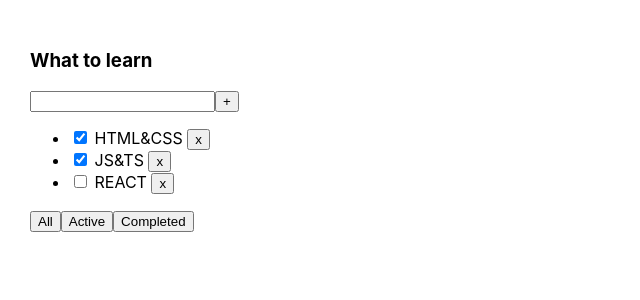
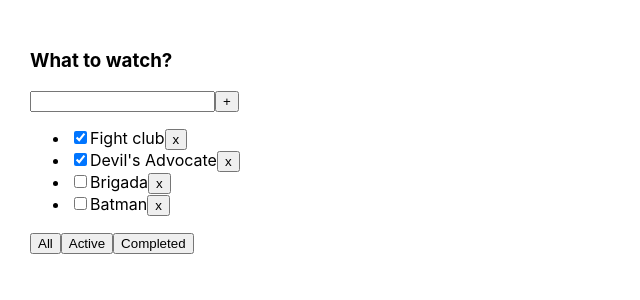
Before and after one commit to amnesia322/my-todolist, a React (Create React App) app: page / in a window 1280 px wide. Shown: the top 300 px of the page, without its empty margins (0-640 px from the left). Built offline with nearby package versions, Linux system fonts and the light colour scheme.

Commit message:
rewriting

```diff
--- a/src/App.tsx
+++ b/src/App.tsx
@@ -1,50 +1,51 @@
 import React, {useState} from 'react';
 import './App.css';
-import ToDoList, {TaskType} from "./components/ToDoList";
+import ToDoList from "./components/ToDoList";
 import {v1} from "uuid";
 
-export type FilterType = "all" | 'active' | 'completed'
+export type TasksType = {
+    id: string,
+    title: string,
+    isDone: boolean
+}
+export type FilterValueType = 'all' | 'active' | 'completed'
 
 function App() {
-    //BLL:
-    const [tasks, setTasks] = useState<Array<TaskType>>( [
-            {id: v1(), title: "HTML&CSS", isDone: true},
-            {id: v1(), title: "JS&TS", isDone: true},
-            {id: v1(), title: "REACT", isDone: false},
-        ]
-    )
+    const [tasks, setTasks] = useState<Array<TasksType>>([
+        {id: v1(), title: 'Fight club', isDone: true},
+        {id: v1(), title: 'Devil\'s Advocate', isDone: true},
+        {id: v1(), title: 'Brigada', isDone: false},
+        {id: v1(), title: 'Batman', isDone: false},
+    ])
+    const [filter, setFilter] = useState<FilterValueType>('all')
 
-    const [filter, setFilter] = useState<FilterType>('all')
+    const addTask = (title: string) => {
+        if (title) {
+            const newTask = {id: v1(), title, isDone: false}
+            setTasks([newTask, ...tasks])
+        }
 
-    const changeFilter = (filter: FilterType) => {
-        setFilter(filter)
     }
-
     const removeTask = (taskID: string) => {
         setTasks(tasks.filter(t => t.id !== taskID))
     }
-
-    const addTask = (title: string) => {
-        const newTask = {id: v1(), title: title, isDone: false}
-        setTasks([newTask, ...tasks])
+    const changeFilter = (filter: FilterValueType) => {
+        setFilter(filter)
     }
-
     const getFilteredTasks = () => {
         switch (filter) {
-            case "active":
-                return tasks.filter(t=> !t.isDone)
-            case "completed":
-                return tasks.filter(t=> t.isDone)
+            case 'completed':
+                return tasks.filter(t => t.isDone)
+            case 'active':
+                return tasks.filter(t => !t.isDone)
             default:
                 return tasks
         }
-
     }
 
-    //UI:
     return (
         <div className="App">
-            <ToDoList title="What to learn" tasks={getFilteredTasks()} removeTask={removeTask} changeFilter={changeFilter} addTask={addTask}/>
+            <ToDoList title="What to watch?" tasks={getFilteredTasks()} addTask={addTask} removeTask={removeTask} changeFilter={changeFilter}/>
         </div>
     );
 }
--- a/src/components/ToDoList.tsx
+++ b/src/components/ToDoList.tsx
@@ -1,52 +1,51 @@
-import React, {ChangeEvent, KeyboardEvent, useState} from 'react';
-import {FilterType} from "../App";
-
-export type TaskType = {
-    id: string,
-    title: string,
-    isDone: boolean
-}
+import React, {ChangeEvent, useState} from 'react';
+import {FilterValueType, TasksType} from "../App";
 
 type ToDoListPropsType = {
-    title: string,
-    tasks: Array<TaskType>
+    title: string
+    tasks: Array<TasksType>
+    addTask: (title: string) => void
     removeTask: (taskID: string) => void
-    changeFilter: (filter: FilterType) => void
-    addTask: (title: string) => void
+    changeFilter: (filter: FilterValueType) => void
 }
 
 const ToDoList = (props: ToDoListPropsType) => {
-    const [newTaskTitle, setNewTaskTitle] = useState('')
-    const taskItem = props.tasks.length ? props.tasks.map(t => {
-    return <li key={t.id}><input type="checkbox" checked={t.isDone}/> <span>{t.title}  </span>
-        <button onClick={() => {
-            props.removeTask(t.id)
-        }}>x
-        </button>
-    </li>
-}) : <span>Task-List is empty</span>
-    const onClickAddTask = () =>{
-        props.addTask(newTaskTitle)
-        setNewTaskTitle('')
+    const [title, setTitle] = useState('')
+    const onClickAddTask = () => {
+        props.addTask(title.trim())
+        setTitle('')
     }
-    const onChangeInputHandler = (event: ChangeEvent<HTMLInputElement>) => setNewTaskTitle(event.currentTarget.value)
-    const onKeyDownAddTask = (e: KeyboardEvent<HTMLInputElement>) => {
-        if (e.key === "Enter") onClickAddTask()
+    const onChangeHandler = (e: ChangeEvent<HTMLInputElement>) => {
+        setTitle(e.currentTarget.value)
     }
+    const handlerFilterButton = (filter: FilterValueType) => {
+        return () => {
+            props.changeFilter(filter)
+        }
+    }
+
+    const tasksItems = props.tasks.map(t => <li key={t.id}>
+        <input type="checkbox" checked={t.isDone}/>
+        <span>{t.title}</span>
+        <button onClick={() => props.removeTask(t.id)}>x</button>
+    </li>)
+
     return (
         <div>
-            <h3>{props.title}</h3>
             <div>
-                <input value={newTaskTitle} onChange={onChangeInputHandler} onKeyDown={onKeyDownAddTask}/>
-                <button onClick={ ()=>{onClickAddTask()} }>+</button>
-            </div>
-            <ul>
-                {taskItem}
-            </ul>
-            <div>
-                <button onClick={() => {props.changeFilter('all')}}>All</button>
-                <button onClick={() => {props.changeFilter('active')}}>Active</button>
-                <button onClick={() => {props.changeFilter('completed')}}>Completed</button>
+                <h3>{props.title}</h3>
+                <div>
+                    <input onChange={onChangeHandler} value={title}/>
+                    <button onClick={onClickAddTask}>+</button>
+                </div>
+                <ul>
+                    {tasksItems}
+                </ul>
+                <div>
+                    <button onClick={handlerFilterButton('all')}>All</button>
+                    <button onClick={handlerFilterButton('active')}>Active</button>
+                    <button onClick={handlerFilterButton('completed')}>Completed</button>
+                </div>
             </div>
         </div>
     );
```
